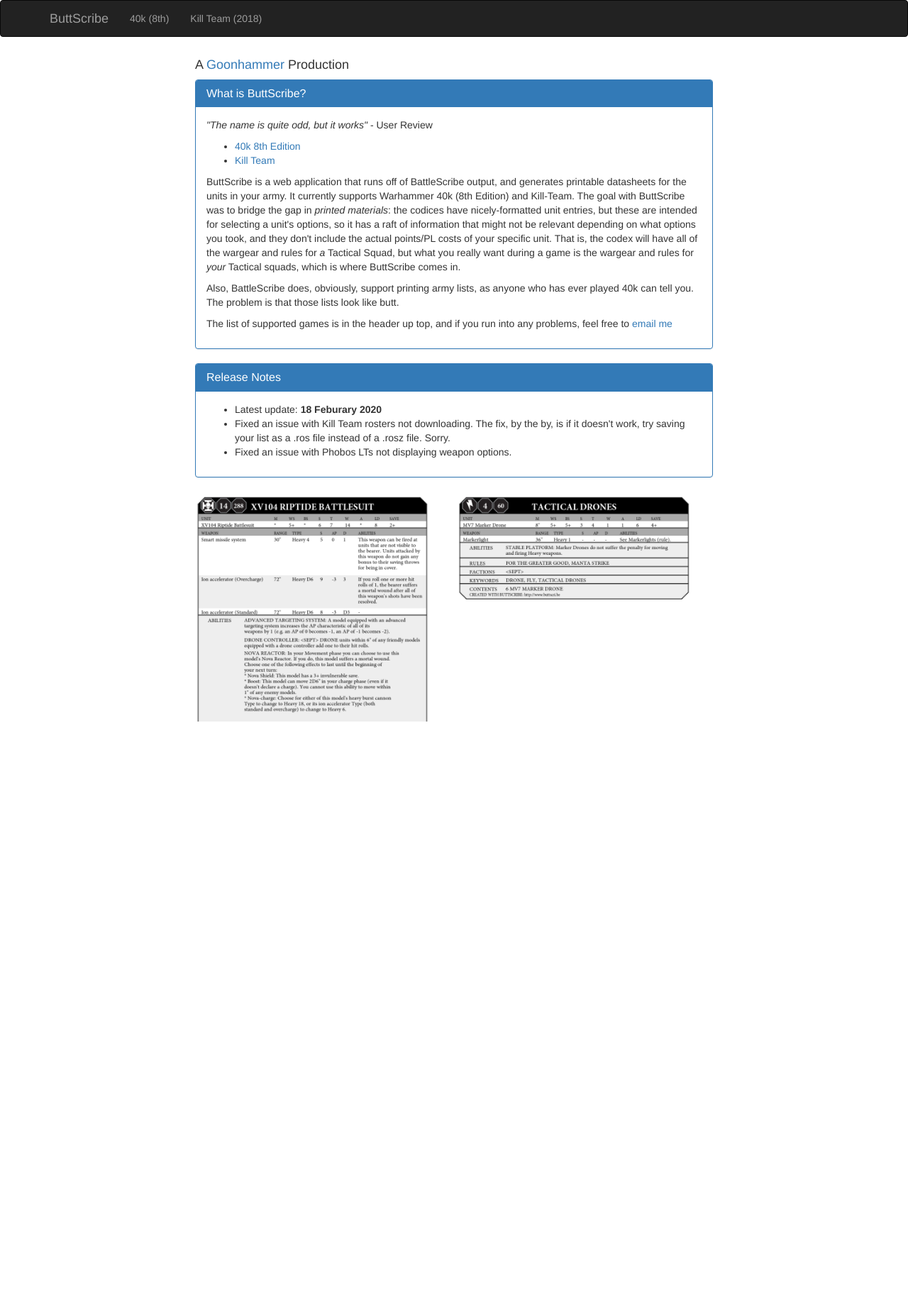
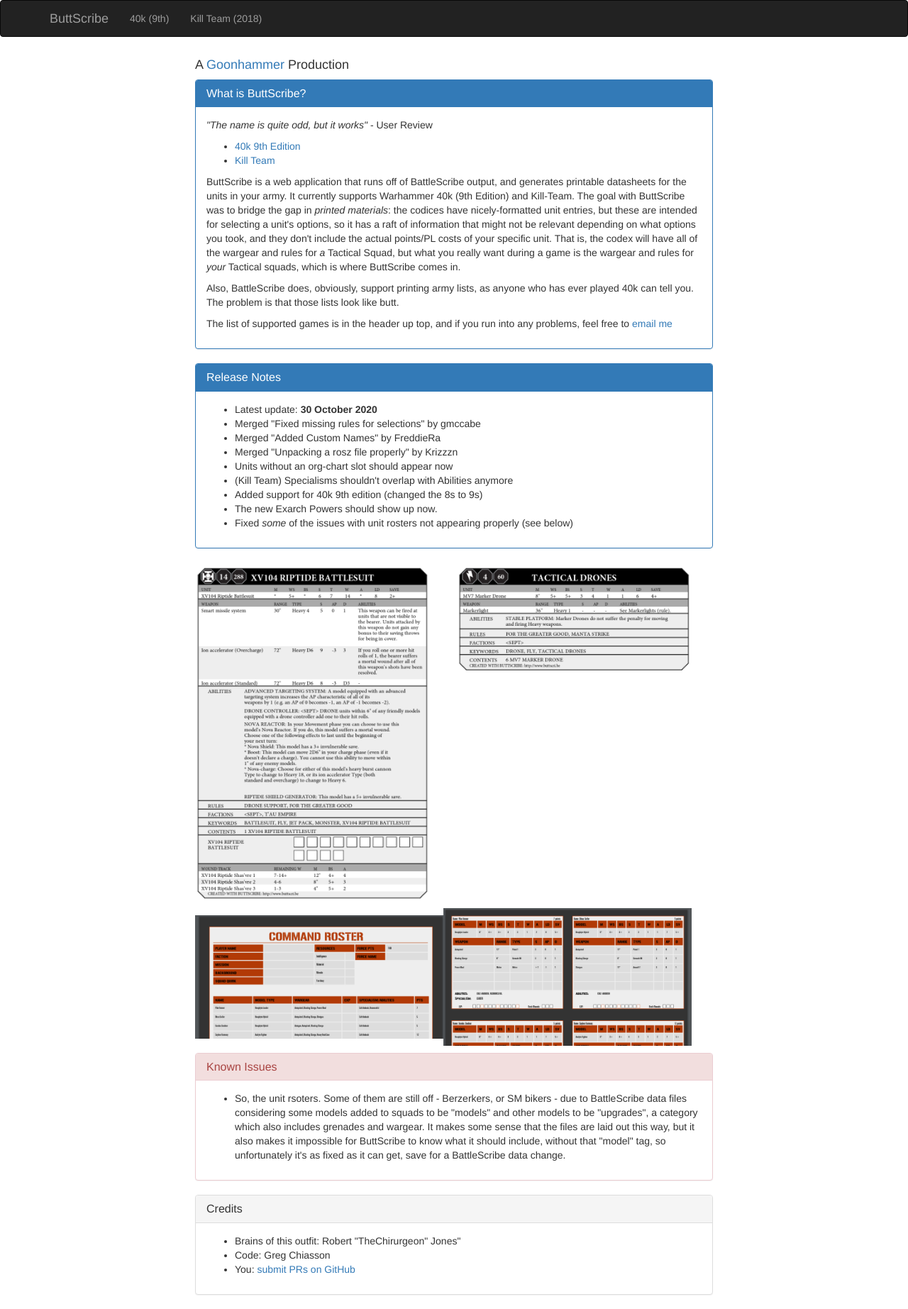
Before and after one commit to gregchiasson/warhams, a PHP site: page / in a window 1280 px wide. Shown: the whole page at 71% size. Before the commit the page ends 1017 px from the top, so only its background shows below. Run offline with PHP 8.4, Linux system fonts and the light colour scheme.

Commit message:
bug fixes that i've been putting off for like six months

```diff
--- a/lib/ktRenderer.php
+++ b/lib/ktRenderer.php
@@ -75,8 +75,6 @@ class ktRenderer extends wh40kRenderer {
         if(count($unit['abilities']) > 0) {
             $this->renderKeywords('Abilities', $unit['abilities']);
         }
-
-        $this->currentY -= 15;
 
         if(count($unit['keywords']) > 0) {
             $this->renderKeywords('Specialism', $unit['keywords']);
--- a/lib/wh40kParser.php
+++ b/lib/wh40kParser.php
@@ -7,6 +7,7 @@ class wh40kParser {
     public $SLOTS = array(
         'HQ'                  => 'HQ',
         'Troops'              => 'TR',
+        'No Force Org Slot'   => 'NA',
         'Elites'              => 'EL',
         'Fast Attack'         => 'FA',
         'Heavy Support'       => 'HS',
--- a/public/40k.php
+++ b/public/40k.php
@@ -5,9 +5,9 @@
         <h3 class="panel-title">Input</h3>
     </div>
     <div class="panel-body">
-        <p>Go into BattleScribe, and click either "Save as HTML" or "Save Roster":</p>
+        <p>Go into BattleScribe, and click "Save Roster":</p>
         <img src="/butan.png" alt="BattleScribe Save and Save as HTML buttons" width="300px"/>
-        <p>Then put the HTML/ROS/ROSZ (PRO TIP: .ros is the better format here - .rosz doesn't always want to expand properly, and .html won't give you the full feature set, due to missing certain data fields) file here and wait for a little bit (a few seconds, tops, unless you're a dick and tried a 12,000 point Apoc list, in which case what the fuck):</p>
+        <p>Then put the ROSZ/ROS/HTML (PRO TIP: .rosz or .ros is the better format here - .rosz doesn't always want to expand properly, but due to missing certain data fields, .html won't give you the full feature set, and is provided here as a legacy option only) file here and wait for a little bit (a few seconds, tops):</p>
         <form method="post" enctype="multipart/form-data" action="/post.php">
         <div class="form-group">
             <div class="col-sm-offset-2 col-sm-10">
--- a/public/inc/header.php
+++ b/public/inc/header.php
@@ -10,7 +10,7 @@
         <div class="navbar-header"><a class="navbar-brand" href="/">ButtScribe</a></div>
         <div id="navbar" class="collapse navbar-collapse">
             <ul class="nav navbar-nav">
-                <li><a href="/40k.php">40k (8th)</a></li>
+                <li><a href="/40k.php">40k (9th)</a></li>
                 <li><a href="/kt.php">Kill Team (2018)</a></li>
               </ul>
         </div><!--/.nav-collapse -->
--- a/public/index.php
+++ b/public/index.php
@@ -23,10 +23,10 @@ Uncomment if there's known outages
     <div class="panel-body">
         <p><em>"The name is quite odd, but it works"</em> - User Review</p>
         <ul>
-            <li><a href="/40k.php">40k 8th Edition</a></li>
+            <li><a href="/40k.php">40k 9th Edition</a></li>
             <li><a href="/kt.php">Kill Team</a></li>
         </ul>
-        <p>ButtScribe is a web application that runs off of BattleScribe output, and generates printable datasheets for the units in your army. It currently supports Warhammer 40k (8th Edition) and Kill-Team. The goal with ButtScribe was to bridge the gap in <em>printed materials</em>: the codices have nicely-formatted unit entries, but these are intended for selecting a unit's options, so it has a raft of information that might not be relevant depending on what options you took, and they don't include the actual points/PL costs of your specific unit. That is, the codex will have all of the wargear and rules for <em>a</em> Tactical Squad, but what you really want during a game is the wargear and rules for <em>your</em> Tactical squads, which is where ButtScribe comes in.</p>
+        <p>ButtScribe is a web application that runs off of BattleScribe output, and generates printable datasheets for the units in your army. It currently supports Warhammer 40k (9th Edition) and Kill-Team. The goal with ButtScribe was to bridge the gap in <em>printed materials</em>: the codices have nicely-formatted unit entries, but these are intended for selecting a unit's options, so it has a raft of information that might not be relevant depending on what options you took, and they don't include the actual points/PL costs of your specific unit. That is, the codex will have all of the wargear and rules for <em>a</em> Tactical Squad, but what you really want during a game is the wargear and rules for <em>your</em> Tactical squads, which is where ButtScribe comes in.</p>
         <p>Also, BattleScribe does, obviously, support printing army lists, as anyone who has ever played 40k can tell you. The problem is that those lists look like butt.</p>
         <p>The list of supported games is in the header up top, and if you run into any problems, feel free to <a href="mailto:contact@goonhammer.com">email me</a></p>
     </div>
@@ -38,9 +38,15 @@ Uncomment if there's known outages
     </div>
     <div class="panel-body">
         <ul>
-            <li>Latest update: <strong>18 Feburary 2020</strong></li>
-            <li>Fixed an issue with Kill Team rosters not downloading. The fix, by the by, is if it doesn't work, try saving your list as a .ros file instead of a .rosz file. Sorry.
-            <li>Fixed an issue with Phobos LTs not displaying weapon options.</li>
+            <li>Latest update: <strong>30 October 2020</strong></li>
+            <li>Merged "Fixed missing rules for selections" by gmccabe</li>
+            <li>Merged "Added Custom Names" by FreddieRa</li>
+            <li>Merged "Unpacking a rosz file properly" by Krizzzn</li>
+            <li>Units without an org-chart slot should appear now</li>
+            <li>(Kill Team) Specialisms shouldn't overlap with Abilities anymore</li>
+            <li>Added support for 40k 9th edition (changed the 8s to 9s)</li>
+            <li>The new Exarch Powers should show up now.</li>
+            <li>Fixed <i>some</i> of the issues with unit rosters not appearing properly (see below)</li>
         </ul>
     </div>
 </div>
@@ -60,7 +66,7 @@ Uncomment if there's known outages
     </div>
     <div class="panel-body">
         <ul>
-            <li>Wound trackers/degrading statlines for vehicle squadrons (IG Hellhounds) don't want to work.</li>
+            <li>So, the unit rsoters. Some of them are still off - Berzerkers, or SM bikers - due to BattleScribe data files considering some models added to squads to be "models" and other models to be "upgrades", a category which also includes grenades and wargear. It makes some sense that the files are laid out this way, but it also makes it impossible for ButtScribe to know what it should include, without that "model" tag, so unfortunately it's as fixed as it can get, save for a BattleScribe data change.</li>
         </ul>
     </div>
 </div>
--- a/public/post_kt.php
+++ b/public/post_kt.php
@@ -5,6 +5,7 @@ ini_set('display_startup_errors', TRUE);
 
 require_once('../lib/ktRenderer.php');
 require_once('../lib/ktROSParser.php');
+require_once('../lib/Upload.php');
 
 $error = null;
 
```
Also changed, not shown: lib/wh40kROSParser.php (+34 -3 lines), lib/wh40kRenderer.php (+6 -4 lines).
